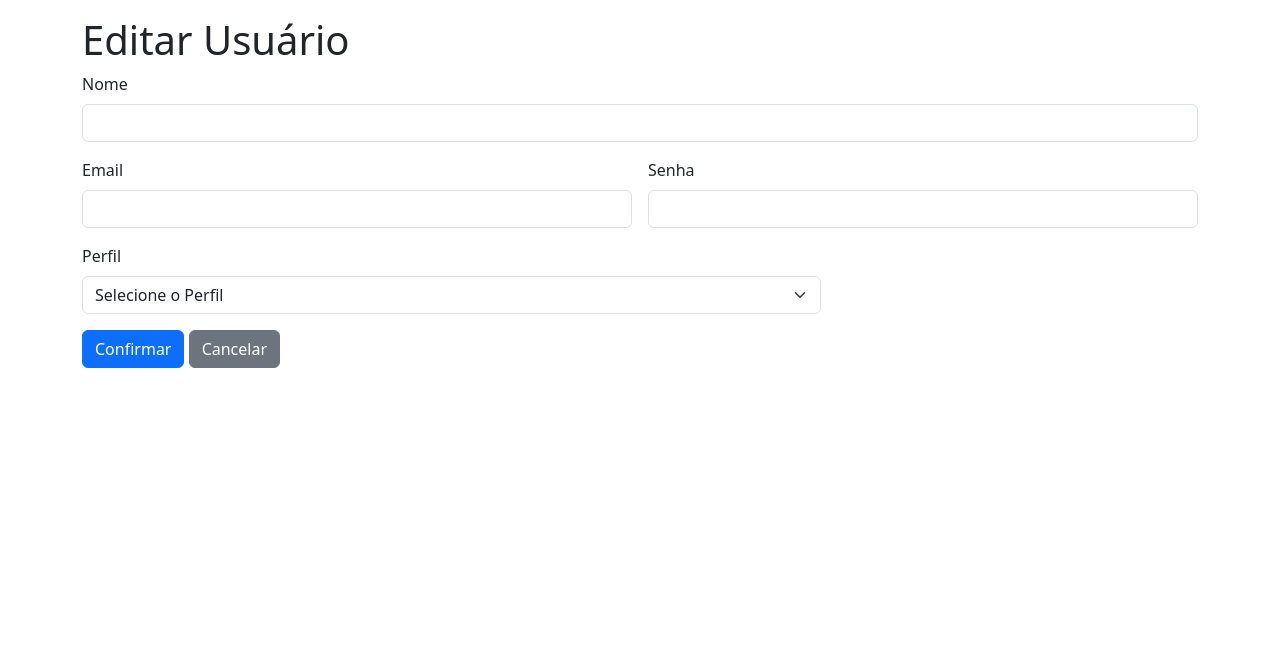
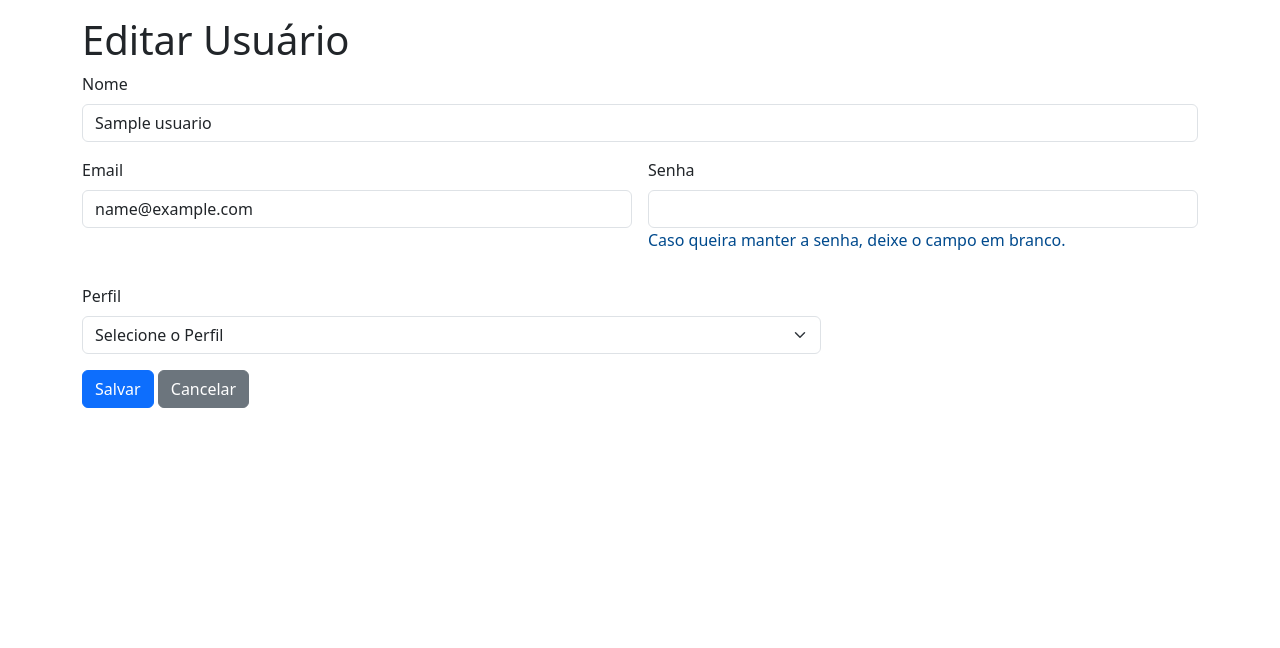
Before and after one commit to RafaelS3iwa/sistemabiblioteca, a PHP site: page /admin/usuarios/editar.php?id_usuario=1 in a window 1280 px wide. Shown: the part 56-704 px from the top of the page. Run offline with PHP 8.4, Linux system fonts and the light colour scheme; tables that the repository leaves empty or names only in its code hold one stand-in row (values such as "Sample post"); data that the repository does not hold is empty.

Commit message:
Todas as funcionalidades feitas

```diff
--- a/admin/alunos/index.php
+++ b/admin/alunos/index.php
@@ -7,6 +7,8 @@
         <h1>Lista de Alunos
             <a href="cadastrar.php" class ="btn btn-primary float-end">Cadastrar</a>
         </h1>
+
+        <?php include_once $_SERVER['DOCUMENT_ROOT'] . "/includes/alerta.php";?>
 
         <table class="table table-striped">
             <thead>
--- a/admin/livros/index.php
+++ b/admin/livros/index.php
@@ -7,6 +7,8 @@
         <h1>Lista de Livros
             <a href="cadastrar.php" class ="btn btn-primary float-end">Cadastrar</a>
         </h1>
+
+        <?php include_once $_SERVER['DOCUMENT_ROOT'] . "/includes/alerta.php";?>
 
         <table class="table table-striped">
             <thead>
--- a/admin/usuarios/editar.php
+++ b/admin/usuarios/editar.php
@@ -9,7 +9,7 @@
 <main class="container mt-3 mb-3">
     <h1>Editar Usuário</h1>
 
-    <form action="editar.php?id=<?=$usuario->id_usuario?>" method="post" class="row g-3">
+    <form action="editar.php?id_usuario=<?=$usuario->id_usuario?>" method="post" class="row g-3">
         <div class="col-md-12">
             <label for="nome" class="form-label">Nome</label>
             <input type="text" name="nome" id="nome" class="form-control" required value="<?=$usuario->nome?>">
@@ -22,20 +22,23 @@
 
         <div class="col-md-6">
             <label for="senha" class="form-label">Senha</label>
-            <input type="password" name="senha" id="senha" class="form-control" required>
+            <input type="password" name="senha" id="senha" class="form-control">
+            <p class="text-secondary">Caso queira manter a senha, deixe o campo em branco.</p>
         </div>
 
         <div class="col-md-8">
             <label for="pefil" class="form-label">Perfil</label>
             <select name="perfil" id="perfil" class="form-select" required>
                 <option>Selecione o Perfil</option>
-                <option value="usuario">Usuário</option>
-                <option value="administrador">Administrador</option>
+                <option value="usuario"
+                <?=($usuario->perfil == "usuario") ? "selected" : ""; ?>>Usuário</option>
+                <option value="administrador"
+                <?=($usuario->perfil == "administrador") ? "selected" : ""; ?>>Administrador</option>
             </select>
         </div>
 
         <div class="col-12">
-            <button type="submit" class="btn btn-primary">Confirmar</button>
+            <button type="submit" class="btn btn-primary">Salvar</button>
             <a href="index.php" class="btn btn-secondary">Cancelar</a>
         </div>
     </form>
--- a/controllers/UsuarioController.php
+++ b/controllers/UsuarioController.php
@@ -31,21 +31,37 @@ class UsuarioController
     }
 
     public function editarUsuario(){
-        $id = $_GET['id'];
+        $id_usuario = $_GET['id_usuario'];
 
         if($_SERVER['REQUEST_METHOD'] === 'POST'){
+
+            if(isset($_POST['senha']) && !empty($_POST['senha'])){
+                //nova senha
+                $senha = password_hash($_POST['senha'], PASSWORD_DEFAULT);
+            }else{
+                 //manter senha antiga
+                $usuario = $this->usuarioModel->buscar($id_usuario);
+                $senha = $usuario->senha;
+            }
 
             $dados = [
                 'nome' => $_POST['nome'],
                 'email' => $_POST['email'],
-                'senha' => password_hash($_POST['senha'], PASSWORD_DEFAULT),
+                'senha' => $senha,
                 'perfil' => $_POST['perfil']
             ];
 
-            $this->usuarioModel->editar($id, $dados);
+            $this->usuarioModel->editar($id_usuario, $dados);
             header('Location: index.php');
             exit;
         }
-        return $this->usuarioModel->buscar($id);
+        return $this->usuarioModel->buscar($id_usuario);
+    }
+
+    public function excluirUsuario(){
+        $this->usuarioModel->excluir($_GET['id_usuario']);
+        $_SESSION['sucesso'] = "Usuário foi mandado pra puta que o pariu ε===(っ≧ω≦)っ";
+        header('Location: index.php');
+        exit;
     }
 }
--- a/models/Livro.php
+++ b/models/Livro.php
@@ -1,4 +1,6 @@
 <?php
+
+session_start();
 require_once $_SERVER['DOCUMENT_ROOT'] . "/database/DBConexao.php";
 class Livro{
 
@@ -103,6 +105,7 @@ class Livro{
             $stmt->bindParam(':isbn', $dados['isbn']);
 
             $stmt->execute();
+            $_SESSION['sucesso'] = "Cadastro realizado com sucesso 	....φ(︶▽︶)φ....	";
             return true;
         }catch(PDOException $e){
             echo 'Erro na inserção: ' . $e->getMessage();
--- a/models/Usuario.php
+++ b/models/Usuario.php
@@ -14,15 +14,15 @@ class Usuario
 
    /**
     *Buscar registro único
-    *@param int $id
+    *@param int $id_usuario
     *@return Usuario|null
     */
-    public function buscar($id)
+    public function buscar($id_usuario)
     {
         try{
-            $query = "SELECT * FROM {$this->table} WHERE id_usuario = :id";
+            $query = "SELECT * FROM {$this->table} WHERE id_usuario = :id_usuario";
             $stmt = $this->db->prepare($query);
-            $stmt->bindParam(":id", $id, PDO::PARAM_INT);
+            $stmt->bindParam(":id_usuario", $id_usuario, PDO::PARAM_INT);
             $stmt->execute();
 
             return $stmt->fetch(PDO::FETCH_OBJ);
@@ -66,55 +66,59 @@ class Usuario
             $stmt->bindParam(':perfil', $dados['perfil']);
 
             $stmt->execute();
-            $_SESSION['sucesso'] = "Cadastro realizado com sucesso";
+            $_SESSION['sucesso'] = "Cadastro realizado com sucesso 	(ﾉ◕ヮ◕)ﾉ*:･ﾟ✧";
             return true;
         }catch(PDOException $e){
             echo 'Erro ao cadastrar: ' . $e->getMessage();
-            $_SESSION['erro'] = "Erro ao cadastrar o usuário";
+            $_SESSION['erro'] = "Erro ao cadastrar o usuário (っ´ω`)ﾉ(╥ω╥)";
             return false;
         }
     }
 
     /**
      * Editar Usuário
-     * @param int $id
+     * @param int $id_usuario
      * @param array $dados
      * @return bool
      */
-    public function editar($id, $dados)
+    public function editar($id_usuario, $dados)
     {
         try{
-            $query = "UPDATE {$this->table} SET nome = :nome, email = :email, senha = :senha, perfil = :perfil WHERE id_usuario = :id";
+            $query = "UPDATE {$this->table} SET nome = :nome, email = :email, senha = :senha, perfil = :perfil WHERE id_usuario = :id_usuario";
             $stmt = $this->db->prepare($query);
 
             $stmt->bindParam(':nome', $dados['nome']);
             $stmt->bindParam(':email', $dados['email']);
             $stmt->bindParam(':senha', $dados['senha']);
             $stmt->bindParam(':perfil', $dados['perfil']);
-            $stmt->bindParam(':id', $id, PDO::PARAM_INT);
+            $stmt->bindParam(':id_usuario', $id_usuario, PDO::PARAM_INT);
 
             $stmt->execute();
+            $_SESSION['sucesso'] = "Usuário editado com sucesso!  ٩(◕‿◕)۶";
             return true;
         }catch(PDOException $e){
             echo 'Erro ao editar: ' . $e->getMessage();
+            $_SESSION['erro'] = "Erro ao editar o usuário (凸ಠ益ಠ)凸";
             return false;
         }
     }
 
     /**
      * Exclui Usuário por id
-     * @param int $id
+     * @param int $id_usuario
      */
 
-    public function excluir($id)
+    public function excluir($id_usuario)
     {
         try{
-            $query = "DELETE FROM {$this->table} WHERE id_usuario = :id";
+            $query = "DELETE FROM {$this->table} WHERE id_usuario = :id_usuario";
             $stmt = $this->db->prepare($query);
-            $stmt->bindParam(':id', $id, PDO::PARAM_INT);
+            $stmt->bindParam(':id_usuario', $id_usuario, PDO::PARAM_INT);
             $stmt->execute();
+            return true;
         }catch(PDOException $e){
             echo 'Erro na preparação da exclusão: ' . $e->getMessage();
+            return false;
         }
     }
 }
```
Also changed, not shown: admin/livros/cadastrar.php (+17 -9 lines), admin/usuarios/index.php (+7 -2 lines), controllers/LivroController.php (+17 -0 lines).
